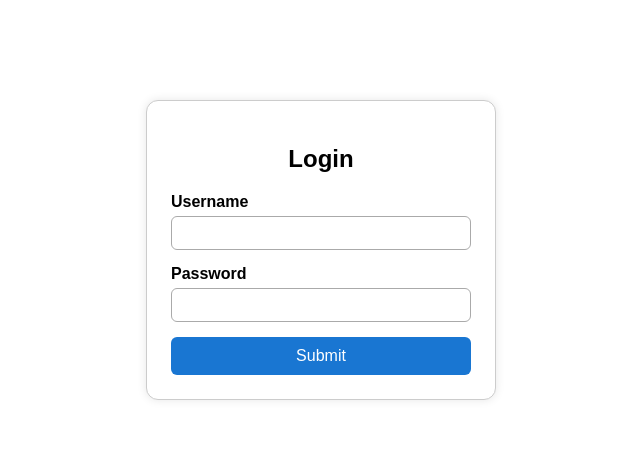
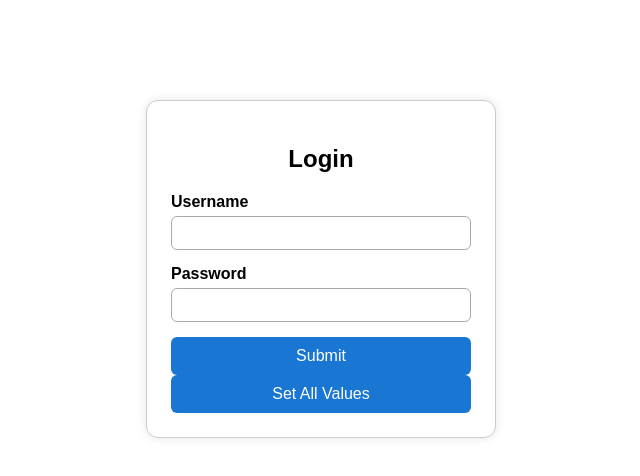
Before and after one commit to AbhishekNarwariya/My_Dev, an Angular app: page / in a window 1280 px wide. Shown: the top 476 px of the page, without its empty margins (319-959 px from the left). Built offline with nearby package versions, Linux system fonts and the light colour scheme.

Commit message:
Added setpatch to form

```diff
--- a/src/app/app.component.html
+++ b/src/app/app.component.html
@@ -21,5 +21,6 @@
     </div>
 
     <button type="button" (click)="Submit()">Submit</button>
+    <button type="button" (click)="prefillAll()">Set All Values</button>
   </form>
 </div>
--- a/src/app/app.component.ts
+++ b/src/app/app.component.ts
@@ -33,11 +33,14 @@ export class AppComponent {
       console.log(this.loginForm.value);
     }
     else {
-      // this.loginForm.markAllAsTouched(); // To show errors
+      console.log('Form Invalid');
     }
-
-
   }
 
-
+  prefillAll() {
+    this.loginForm.setValue({
+      name: 'admin_user',
+      password: 'admin123'
+    });
+  }
 }
```
